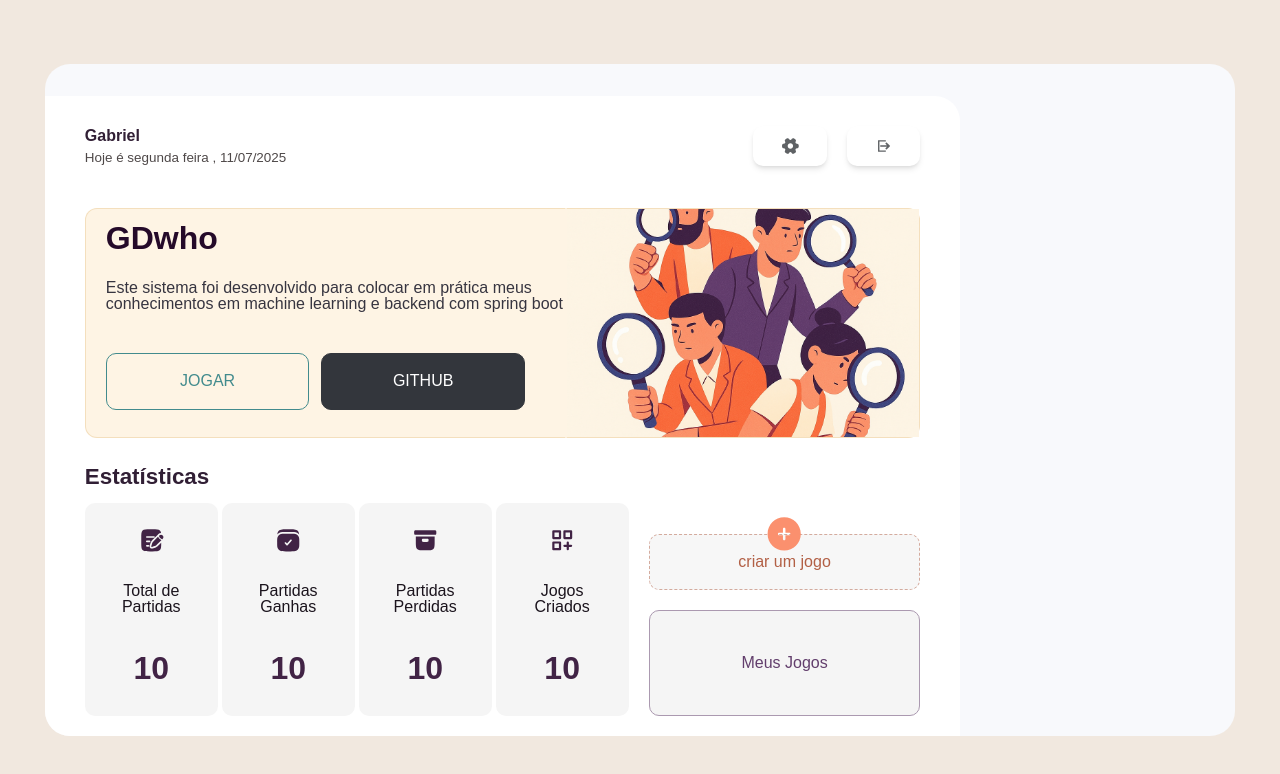
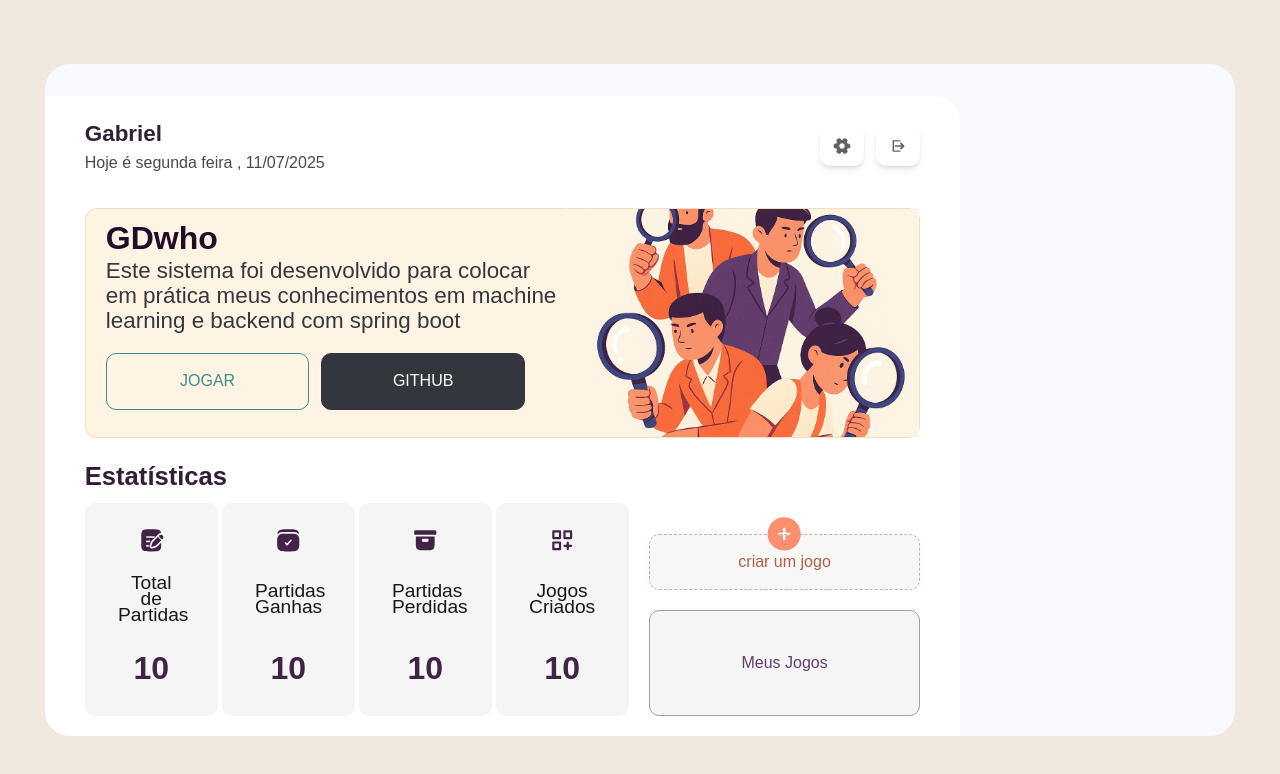
Before and after one commit to brownzini/gdwho, a Next.js app: page / in a window 1280 px wide. Shown: the top 774 px of the page. Built offline with nearby package versions, Linux system fonts and the light colour scheme.

Commit message:
[Feature]: applies responsiveness to dashboard screen in xl resolution

```diff
--- a/src/features/Dashboard/Card/styles.ts
+++ b/src/features/Dashboard/Card/styles.ts
@@ -35,7 +35,7 @@ const cardStyles = {
     `,
   CardSubTitle: `
         w-[100%] 2xl:w-[75%]
-        font-["Roboto"] text-[#373540] text-left font-light text-[0.75rem] sm:text-[1rem] leading-[10px] sm:leading-[16px]
+        font-["Roboto"] text-[#373540] text-left font-light text-[0.75rem] sm:text-[1rem] xl:text-[1.4rem] leading-[10px] sm:leading-[16px] xl:leading-[25px]
     `,
   cardFooter: `
         w-[100%] h-[25%]
--- a/src/features/Dashboard/Statistics/ItemCard/styles.ts
+++ b/src/features/Dashboard/Statistics/ItemCard/styles.ts
@@ -15,7 +15,7 @@ const itemCardStyles = {
       flex justify-center items-center
   `,
   cardBodyTitle: `
-      text-center text-[#1B141D] font-light font-["Roboto"] text-[0.75rem] leading-[10px] sm:leading-[16px] sm:text-[1rem]
+      text-center text-[#1B141D] font-light font-["Roboto"] text-[0.75rem] leading-[10px] sm:leading-[16px] sm:text-[1rem]  xl:text-[1.2rem]
       w-[100%] md:w-[50%]
   `,
   cardFooter: `
--- a/src/features/Dashboard/Statistics/styles.ts
+++ b/src/features/Dashboard/Statistics/styles.ts
@@ -13,10 +13,7 @@ const statisticsStyles = {
         flex justify-start items-center
   `,
   descriptionTitle: `
-        font-black
-        font-["Inter"]
-        text-[#311F35]
-        text-[1.4rem]
+        font-black font-["Inter"] text-[#311F35] text-[1.2rem] xl:text-[1.6rem]
   `,
   cardWrapper: `
       w-[100%] h-[100%]
--- a/src/screens/DashboardScreen/index.tsx
+++ b/src/screens/DashboardScreen/index.tsx
@@ -8,7 +8,7 @@ export default function MainScreen() {
   return (
     <div className="
       w-[100%] h-[100%]
-      flex flex-col justify-center items-center gap-3
+      flex flex-col justify-center items-center gap-3 lg:gap-7 xl:gap-3
     ">
       <Header
         nameTitle="Gabriel"
--- a/src/shared/Header/styles.ts
+++ b/src/shared/Header/styles.ts
@@ -2,9 +2,7 @@ const headerStyle = {
   container: `
       w-[100%] h-[12%]
       min-h-[100px]
-      flex
-      justify-between
-      items-center
+      flex justify-between items-center
       pl-7 pr-7 sm:pl-10 sm:pr-10 2xl:pl-25 2xl:pr-25
   `,
   description: `
@@ -14,22 +12,18 @@ const headerStyle = {
      items-start
   `,
   title: `
-     font-black
-     font-["Inter"]
-     text-[#311F35]
+     font-black font-["Inter"] text-[#311F35] xl:text-[1.4rem]
+
   `,
   subtitle: `
-     font-light
-     font-["Inter"]
-     text-[#4E4848]
-     text-[0.84rem]
+     font-light font-["Inter"] text-[#4E4848] text-[0.84rem] sm:text-[1rem] xl:text-[1rem]
   `,
   actions: `
-     w-[25%] h-[100%]
+     min-w-[100px] max-w-[100px] w-[10%] h-[100%]
      flex
      justify-center
      items-center
-     sm:gap-5
+     sm:gap-3
      gap-1
   `,
 };
```
